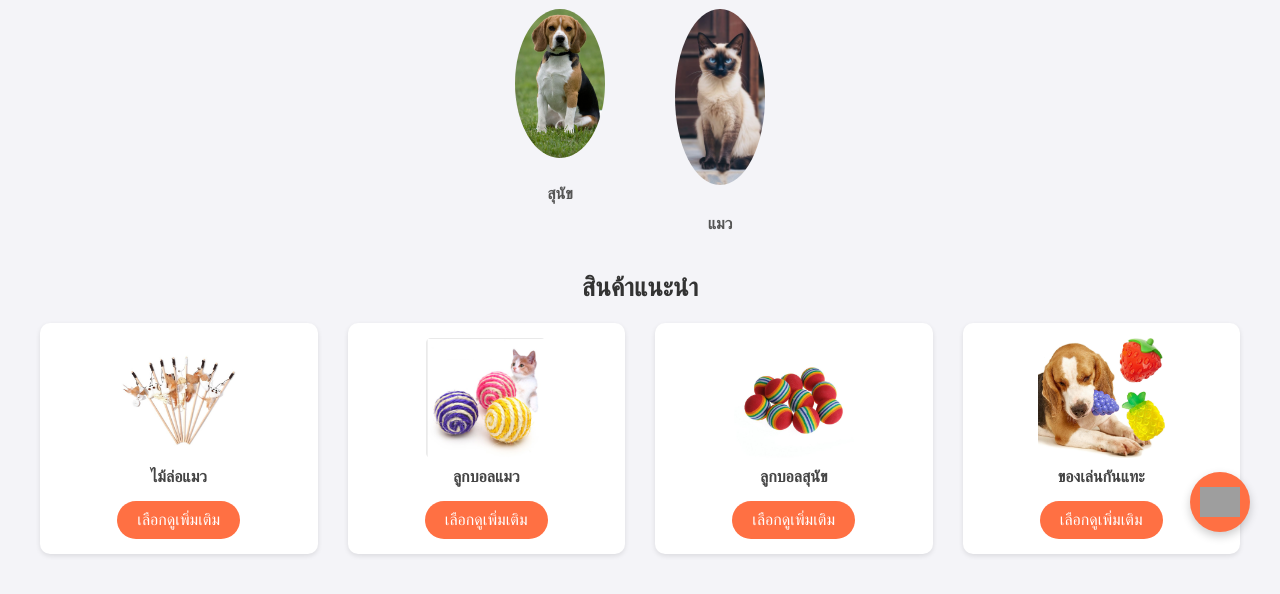
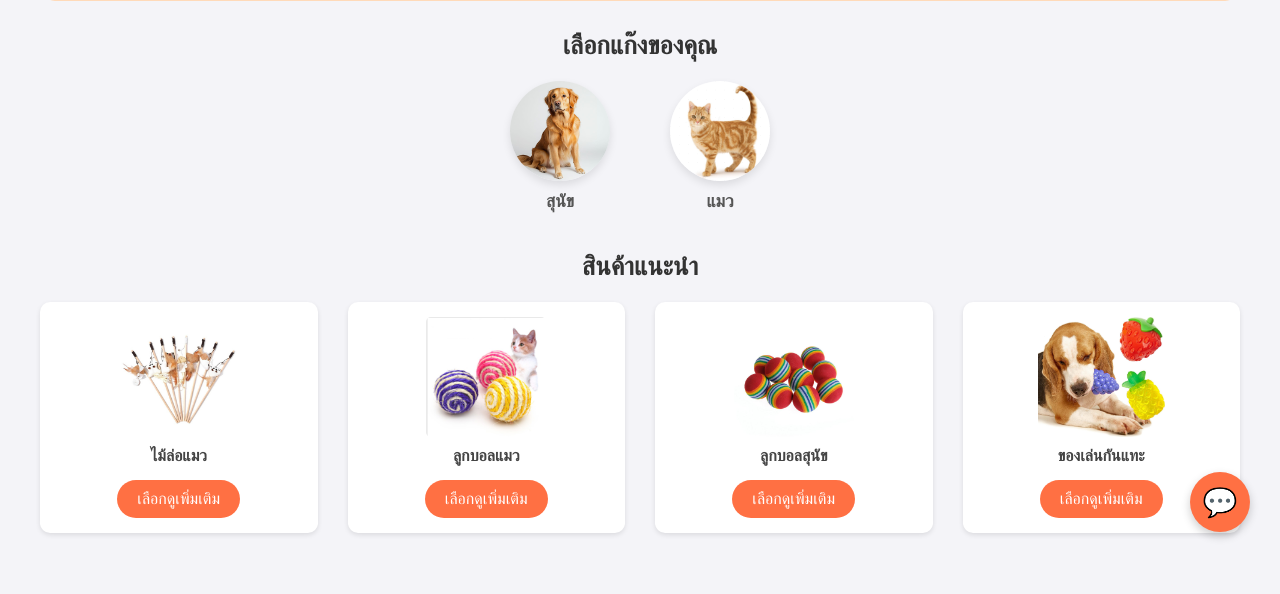
Before and after one commit to Pakaporn288/DSSI-68, a Django app: page / in a window 1280 px wide. Shown: the part 238-832 px from the top of the page. After the commit the page ends 777 px from the top, so only its background shows below. Run offline with Django 5.2, Linux system fonts and the light colour scheme; grey boxes are pictures that could not be loaded.

Commit message:
แก้ไขหน้าhome

```diff
--- a/petjoy/static/decorate.css
+++ b/petjoy/static/decorate.css
@@ -11,8 +11,8 @@ body {
     display: flex;
     justify-content: space-between;
     align-items: center;
-    background-color: #FF7043; /* สีส้มตาม mockup */
-    padding: 10px 40px;
+    background-color: #FF7043;
+    padding: 10px 50px;
     color: white;
     box-shadow: 0 2px 4px rgba(0, 0, 0, 0.1);
 }
@@ -74,6 +74,7 @@ body {
 
 .login-text {
     cursor: pointer;
+    text-decoration: none;
 }
 
 /* Main Content Area */
@@ -87,7 +88,7 @@ body {
 .welcome-banner {
     background-color: #FFDAB9; /* สีส้มอ่อน */
     border-radius: 15px;
-    padding: 20px 30px;
+    padding: 50px 30px;
     margin-bottom: 30px;
     display: flex;
     align-items: center;
@@ -96,27 +97,19 @@ body {
 }
 
 .welcome-banner p {
-    font-size: 1.8rem;
+    font-size: 2.5rem;
     font-weight: bold;
     color: #E65100; /* สีส้มเข้ม */
     margin: 0;
     flex-grow: 1;
 }
 
-.banner-dog {
-    position: absolute;
-    right: 20px;
-    bottom: -10px; /* จัดให้ดูเหมือนสุนัขโผล่ขึ้นมา */
-    width: 120px; /* ขนาดสุนัข */
-    height: auto;
-}
-
 .banner-smile {
     position: absolute;
     right: 40px;
     top: 20px;
-    width: 30px; /* ขนาดหน้ายิ้ม */
-    height: auto;
+    width: 150px; /* ขนาดหน้ายิ้ม */
+    height: 120;
 }
 
 
@@ -138,31 +131,48 @@ body {
     gap: 40px; /* ระยะห่างระหว่างการ์ด */
 }
 
+/* static/decorate.css */
+
+/* .pet-card เหมือนเดิม */
 .pet-card {
-    background-color: transparent; /* ทำให้พื้นหลังโปร่งใส */
-    width: 120px;
+    background-color: transparent; /* ทำพื้นหลังให้โปร่งใส */
+    width: 120px; /* ขนาดของ card */
     display: flex;
     flex-direction: column;
     align-items: center;
     cursor: pointer;
     transition: transform 0.2s ease;
+    text-decoration: none; /* เพิ่มเติม: สำหรับลิงก์จะได้ไม่มีขีดเส้นใต้ */
 }
 
 .pet-card:hover {
     transform: translateY(-5px);
 }
 
+
+.pet-image-container {
+    width: 100px; /* กำหนดขนาดวงกลมที่แน่นอน */
+    height: 100px; /* ต้องเท่ากับ width เพื่อให้เป็นวงกลม */
+    border-radius: 50%; /* ทำให้ container เป็นวงกลม */
+    overflow: hidden; /* สำคัญ: ซ่อนส่วนเกินของรูปภาพที่ล้นวงกลม */
+    display: flex; /* จัดรูปให้อยู่ตรงกลาง */
+    justify-content: center;
+    align-items: center;
+    box-shadow: 0 4px 8px rgba(0, 0, 0, 0.1); /* เพิ่มเงาเล็กน้อย */
+}
+
 .pet-card img {
-    width: 90%; /* รูปภาพเต็มวงกลม */
-    height: 90%;
+    width: 100%; /* ทำให้รูปภาพเต็มพื้นที่ container */
+    height: 100%; /* ทำให้รูปภาพเต็มพื้นที่ container */
     object-fit: cover; /* ครอบคลุมพื้นที่แต่ไม่ยืด */
-    border-radius: 50%; /* ทำให้รูปภาพเป็นวงกลม */
+    /* ไม่ต้องใส่ border-radius: 50%; ที่ img แล้ว เพราะ container ทำหน้าที่แล้ว */
 }
 
 .pet-card span {
     margin-top: 10px;
     font-weight: bold;
     color: #555;
+    font-size: 1.1em; /* เพิ่มขนาดตัวอักษรให้ดูดีขึ้น */
 }
 
 /* Recommended Products Section */
@@ -261,10 +271,16 @@ body {
     background-color: #E65100;
 }
 
-.chatbot-toggle-icon {
-    width: 40px; /* ขนาดไอคอนสุนัข */
-    height: 40px;
-    object-fit: contain;
+/* static/decorate.css */
+
+.chatbot-toggle-button {
+    position: fixed;
+    bottom: 30px;
+    right: 30px;
+    width: 60px;
+    height: 60px;
+    /* ปรับขนาดตัวเลขตรงนี้ */
+    font-size: 28px;
 }
 
 /* หน้าต่างแชทบอท */
--- a/petjoy/templates/petjoy/homepage.html
+++ b/petjoy/templates/petjoy/homepage.html
@@ -38,8 +38,7 @@
     <main class="content">
         <div class="welcome-banner">
             <p>Have a good Day!</p>
-            <img src="{% static 'images/dog_banner.png' %}" alt="Happy Dog" class="banner-dog">
-            <img src="{% static 'images/smile_icon.png' %}" alt="Smile" class="banner-smile">
+            <img src="{% static 'images/ลบพื้นหลัง.png' %}" alt="Smile" class="banner-smile">
         </div>
 
         <section class="pet-selection">
@@ -48,14 +47,14 @@
 
                 <div class="pet-card">
                     <div class="pet-image-container">
-                        <img src="{% static 'images/dog.png' %}" alt="สุนัข">
+                        <img src="{% static 'images/DOG.jpg' %}" alt="สุนัข">
                     </div>
                     <span>สุนัข</span>
                 </div>
 
                 <div class="pet-card">
                     <div class="pet-image-container">
-                        <img src="{% static 'images/cat.png' %}" alt="แมว">
+                        <img src="{% static 'images/CAT.jpg' %}" alt="แมว">
                     </div>
                     <span>แมว</span>
                 </div>
@@ -115,7 +114,7 @@
     </div>
 
     <button class="chatbot-toggle-button">
-        <img src="{% static 'images/dog_icon.png' %}" alt="Chatbot Dog Icon" class="chatbot-toggle-icon">
+        💬
     </button>
 
     <script src="{% static 'js/chatbot.js' %}"></script>
```
Also changed, not shown: petjoy/static/images/CAT.jpg (added), petjoy/static/images/DOG.jpg (added), petjoy/static/images/cat.png (deleted), petjoy/static/images/dog.png (deleted), petjoy/static/images/พื้นหลัง.png (added), petjoy/static/images/ลบพื้นหลัง.png (added).
